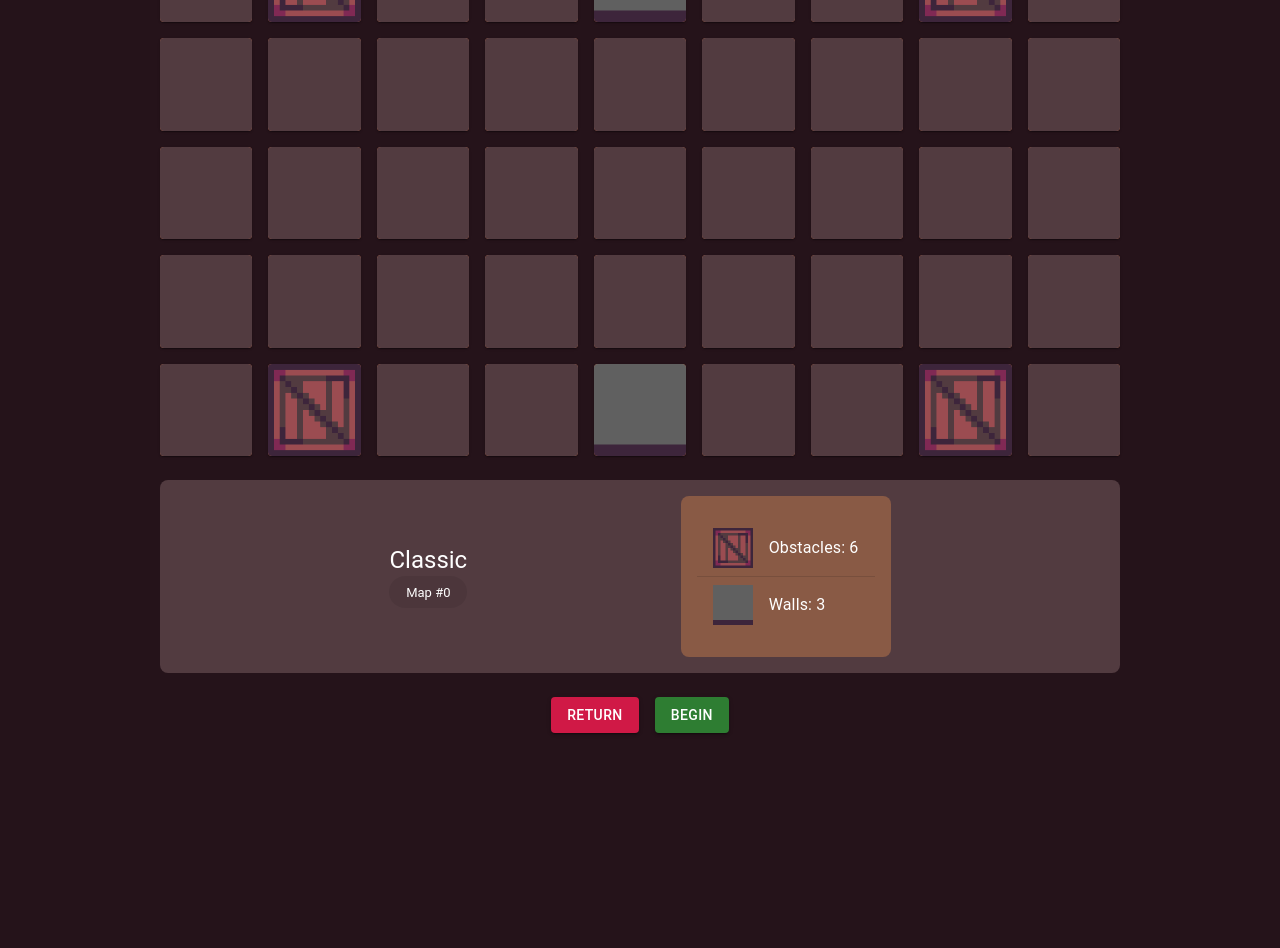
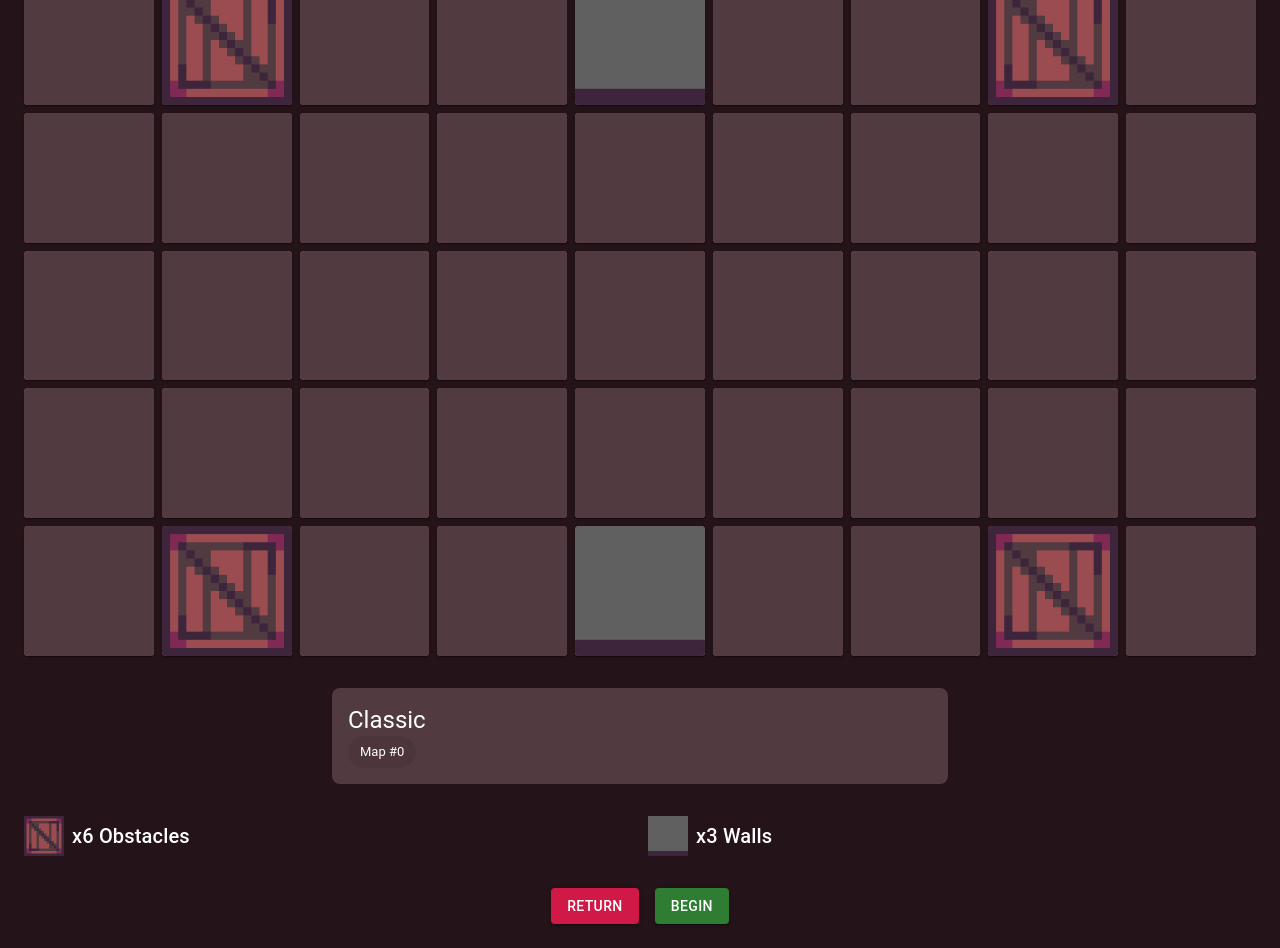
Before and after one commit to erik-lance/Cataclysm-Digital-Companion, a Next.js app: page /map/0 in a window 1280 px wide. Shown: the part 600-1548 px from the top of the page. Before the commit the page ends 1429 px from the top, so only its background shows below. Built offline with nearby package versions, Linux system fonts and the light colour scheme.

Commit message:
Made current pages mobile reactive

```diff
--- a/src/pages/map/[id].tsx
+++ b/src/pages/map/[id].tsx
@@ -46,20 +46,19 @@ export default function Map() {
     }, [mapNum]);
 
     return <>
-        <Container
-            maxWidth="lg"
-        >
-            <Box
-                p={12}
+            <Grid container direction="column" justifyContent="center" alignItems="center"
+                spacing={4} p={3}
             >
                 {/* A Grid of 9x9 filled based on map_data tile */}
                 {/* Grab the "tile" int and provide tile based on value */}
                 {/* (0 - floor, 1- crate, 2 - wall) */}
-                <Grid container spacing={2} columns={9}>
+                <Grid item container spacing={1} columns={9}>
                     {/* If selectedMap is null, don't print */}
                     {selectedMap && selectedMap.tiles.map((row, rowIndex) => (
                         row.map((tile, tileIndex) => (
-                            <Grid item md={1} key={rowIndex * 9 + tileIndex}>
+                            <Grid item lg={1} md={1} sm={1} xs={1}
+                                key={rowIndex * 9 + tileIndex}
+                            >
                                 <Card>
                                     <CardActionArea>
                                         <CardMedia
@@ -74,51 +73,61 @@ export default function Map() {
                 </Grid>
 
                 {/* Display map name and number of obstacles and walls to place */}
+                <Grid item container
+                    direction="row"
+                    justifyContent="center"
+                    alignItems="center"
+                    sx={{ borderRadius: 2 }}
+                    columns={12}
+                >
+                    <Grid item container
+                        justifyContent="center"
+                        alignItems="center"
+                    >
                         <Box
-                    display="flex"
-                    justifyContent={"space-evenly"}
-                    alignItems={"center"}
-                    margin={"auto"}
-                    mt={3}
-                    bgcolor="background.default"
+                            bgcolor={"background.default"}
+                            p={2}
                             sx={{ borderRadius: 2 }}
-                    p={2}
+                            width="50%"
+                            justifyContent="center"
+                            alignItems="center"
                         >
-                    <Stack>
                             <Typography variant="h5"> {selectedMap?.name} </Typography>
                             <Chip label={`Map #${mapNum}`} />
+                        </Box>
+                    </Grid>
+
+                    <Grid item container
+                        justifyContent="center"
+                        alignItems="center"
+                        spacing={2}
+                        sx={{ borderRadius: 2 }}
+                        columns={2}
+                        mt={2}
+                    >
+                        <Grid item lg={1} md={1} sm={1} xs={2} >
+                            <Stack direction="row" spacing={1} alignItems="center">
+                                <Avatar src="/tiles/crate.png" variant="square" />
+                                <Typography variant="h6">x{numObstacles} Obstacles</Typography>
                             </Stack>
+                        </Grid>
+                        <Grid item lg={1} md={1} sm={1} xs={2} >
+                            <Stack direction="row" spacing={1} alignItems="center">
+                                <Avatar src="/tiles/wall.png" variant="square" />
+                                <Typography variant="h6">x{numWalls} Walls</Typography>
+                            </Stack>
+                        </Grid>
+                    </Grid>
 
-                    <Box
-                        bgcolor={"secondary.main"}
-                        sx={{ borderRadius: 2 }}
-                        p={2}
+                </Grid>
+
+                <Grid item container
+                    direction="row"
+                    justifyContent="center"
+                    alignItems="center"
+                    spacing={2}
                 >
-                        <List>
-                            <ListItem>
-                                <ListItemAvatar>
-                                    <Avatar variant='square' src="/tiles/crate.png" />
-                                </ListItemAvatar>
-                                <ListItemText primary={`Obstacles: ${numObstacles}`} />
-                            </ListItem>
-                            <Divider />
-                            <ListItem>
-                                <ListItemAvatar>
-                                    <Avatar variant='square' src="/tiles/wall.png" />
-                                </ListItemAvatar>
-                                <ListItemText primary={`Walls: ${numWalls}`} />
-                            </ListItem>
-                        </List>
-                    </Box>
-
-                </Box>
-
-                <Box
-                    display="flex"
-                    justifyContent="center"
-                    mt={3}
-                    gap={2}
-                >
+                    <Grid item>
                         <Button
                             variant="contained"
                             color="primary"
@@ -126,7 +135,9 @@ export default function Map() {
                         >
                             Return
                         </Button>
+                    </Grid>
 
+                    <Grid item>
                         <Button
                             variant="contained"
                             color="success"
@@ -134,8 +145,9 @@ export default function Map() {
                             >
                             Begin
                         </Button>
-                </Box>
-            </Box>
-        </Container>
+                    </Grid>
+                </Grid>
+
+            </Grid>
     </>
 }
```
Also changed, not shown: src/app/page.tsx (+9 -3 lines), src/pages/maps.tsx (+47 -15 lines). Lines whose indentation alone changed are shown as unchanged.
